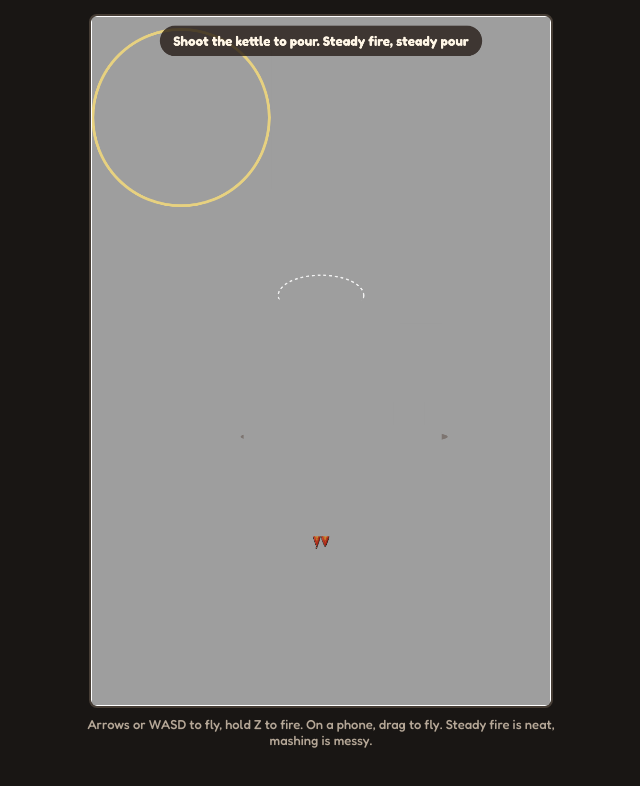
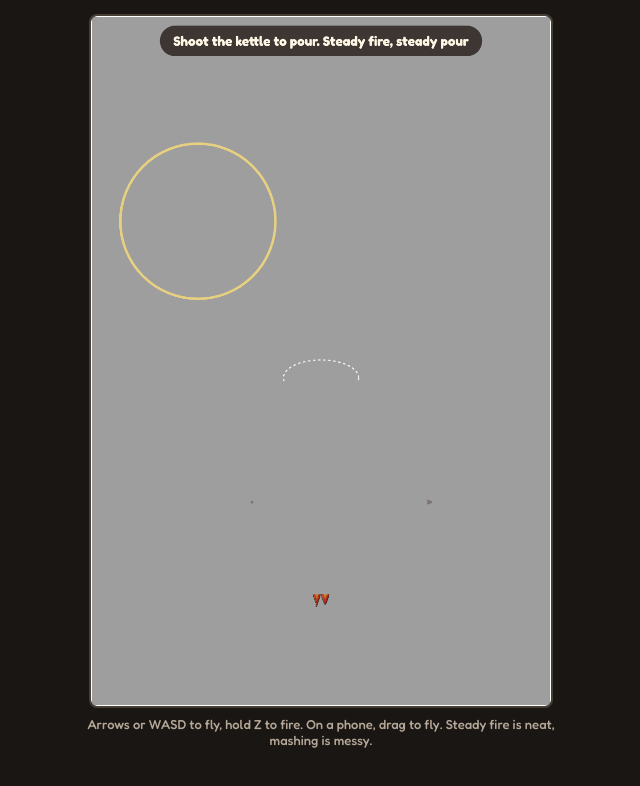
Before and after one commit to immortalchoke/samabila-gluten-war, a plain HTML site: page kitchen.html in a window 1280 px wide. Shown: the whole page, without its empty margins (319-959 px from the left). Drawn offline with Linux system fonts and the light colour scheme.

Commit message:
Kitchen: ease the zoom back (10% over the original) and sit a bit lower
Co-Authored-By: Claude Opus 5.5 <noreply@anthropic.com>
Claude-Session: https://claude.ai/code/session_013W8aaY5LYoDY942QMaSBcA

```diff
--- a/kitchen.html
+++ b/kitchen.html
@@ -41,10 +41,10 @@ const TOP={y0:481,y1:634,bl:161,br:364,bf:583,
   /* the glass top is a trapezoid in perspective: narrower at the back edge, wider at the front (measured off the kitchen photo) */
   inside(x,y){const t=clamp((y-481)/(634-481),0,1);return x>lerp(45,-9,t)&&x<lerp(432,480,t);}};
 /* view zoom: the whole kitchen is drawn a bit smaller around the bottom-center of the screen, easing back to 1 for the hero shot */
-const VIEWK=1;
+const VIEWK=.88;
 function viewK(){return lerp(VIEWK,1,typeof S==='undefined'?0:heroE());}
 /* the camera is panned so the scene sits higher, leaving breathing room at the bottom; the pan eases out for the hero shot */
-const PAN=146,TILT=-656,TILT_T=200;
+const PAN=94,TILT=-500,TILT_T=200;
 /* the scene opens looking out the window at San Ramyeon's main street, then tilts down to the table */
 function tiltE(){if(typeof S==='undefined')return 1;const t=Math.min(1,S.t/TILT_T);return t<.5?2*t*t:1-Math.pow(-2*t+2,2)/2;}
 function panY(){if(typeof S==='undefined')return PAN;return PAN*(1-heroE())+TILT*(1-tiltE());}
```
